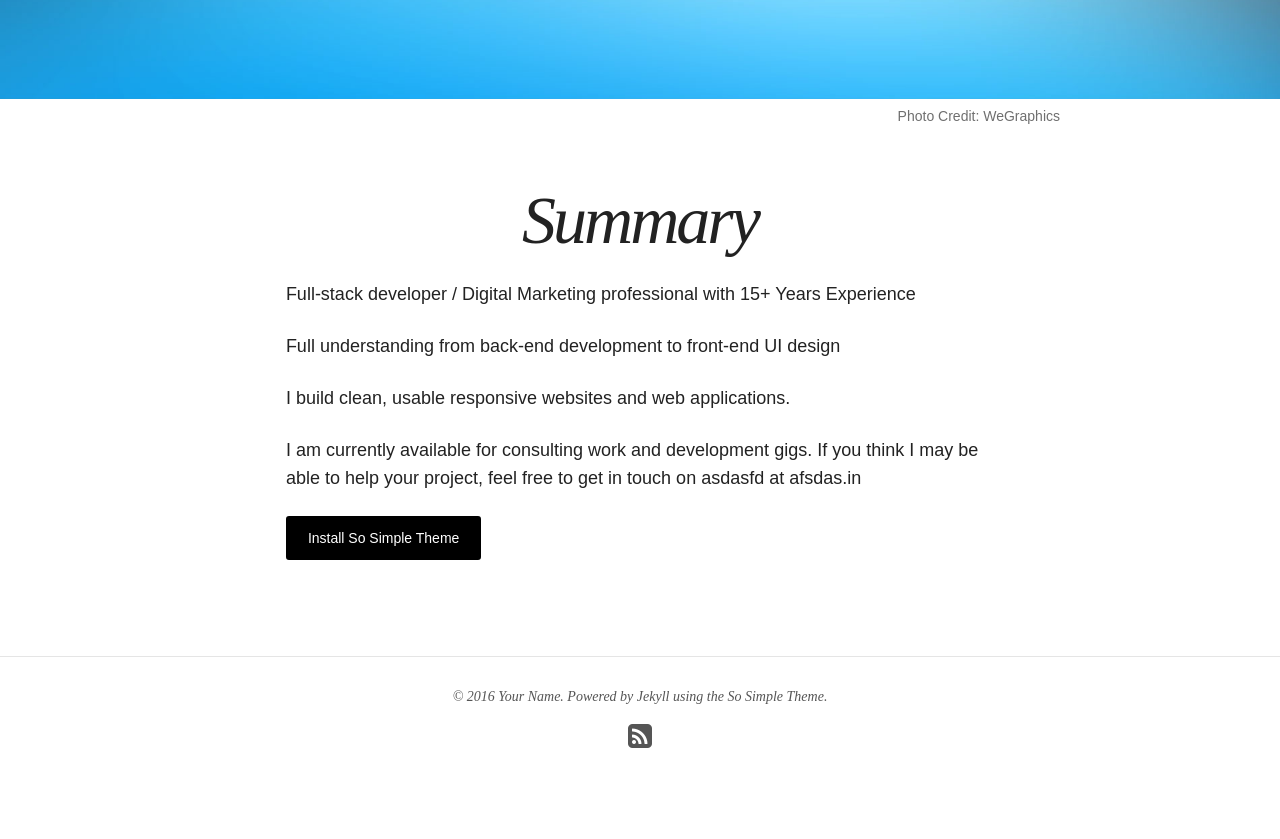
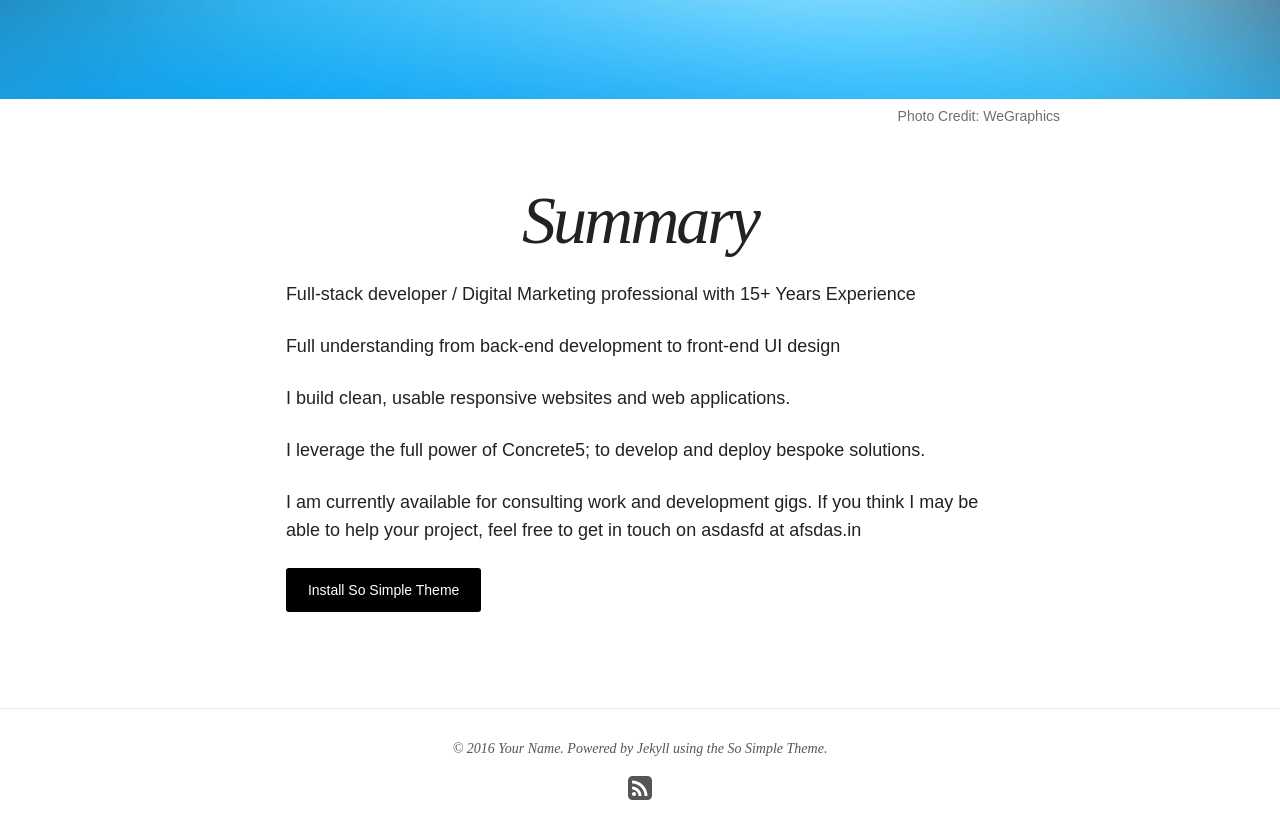
Before and after one commit to timir/pter, a Jekyll site: the page built from about/index.md, in a window 1280 px wide and 900 px high, scrolled down 594 px. Shown: the top 839 px of the window. Built offline with Jekyll 4.4.1, drawn with Linux system fonts in a browser that asks for light colours; nearby versions of some CDN libraries.

Commit message:
little little more

```diff
--- a/about/index.md
+++ b/about/index.md
@@ -15,6 +15,8 @@ Full understanding from back-end development to front-end UI design
 
 I build clean, usable responsive websites and web applications.
 
+I leverage the full power of Concrete5; to develop and deploy bespoke solutions.
+
 I am currently available for consulting work and development gigs. If you think I may be able to help your project, feel free to get in touch on asdasfd at  afsdas.in
 
 <a markdown="0" href="{{ site.url }}/theme-setup" class="btn">Install So Simple Theme</a>
```
